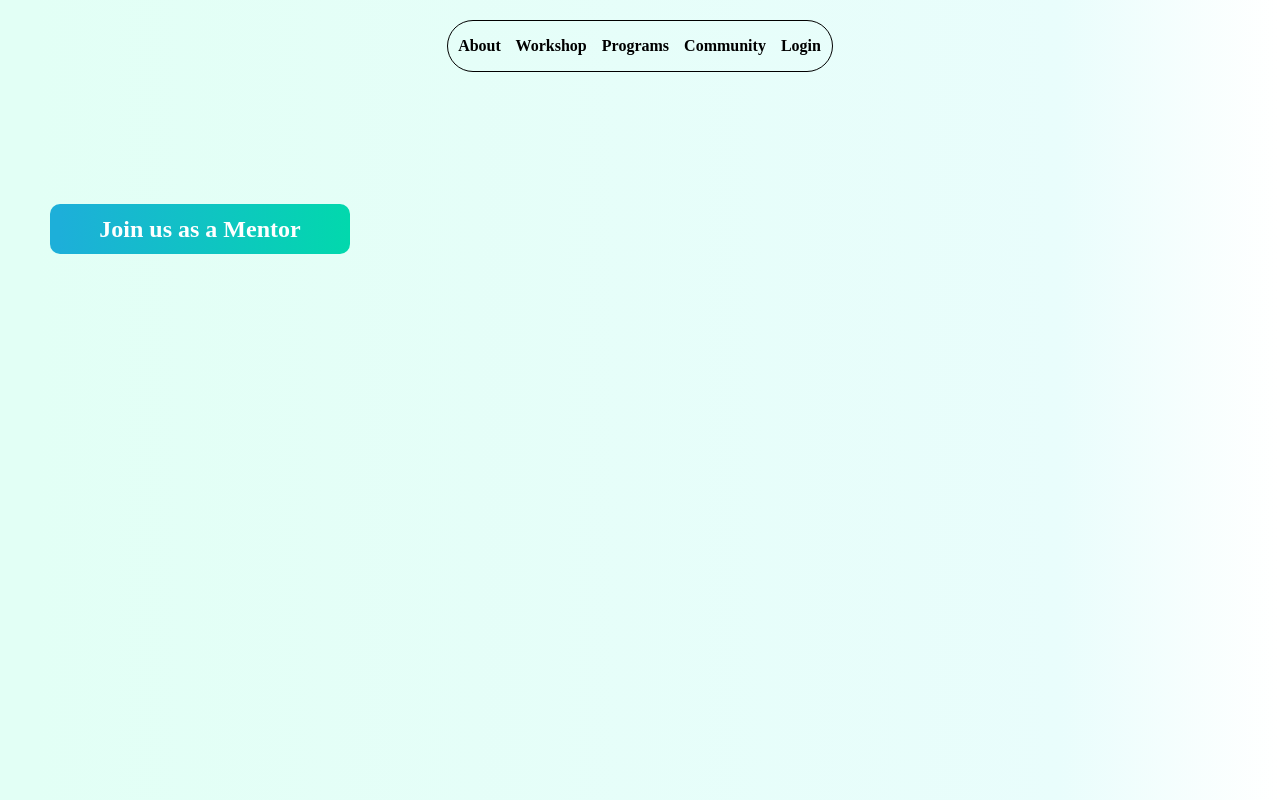
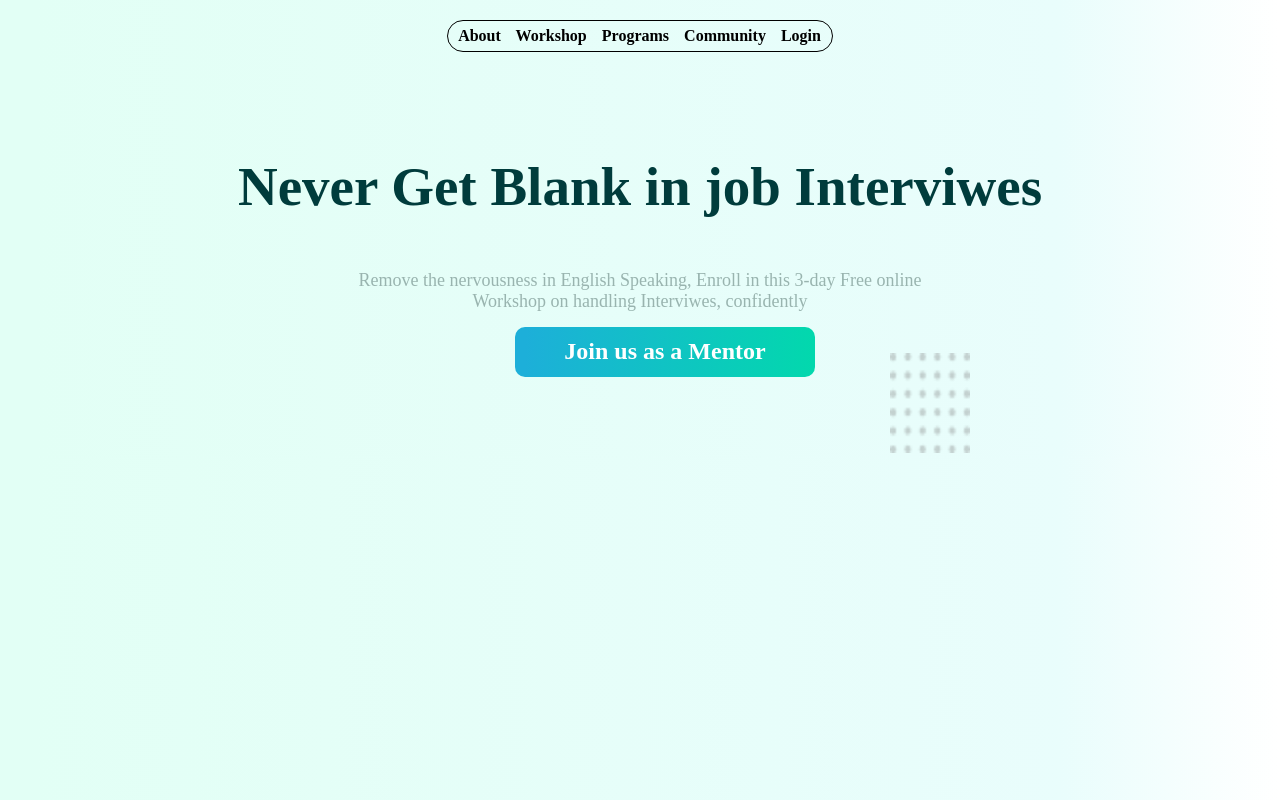
Before and after one commit to pranav-iitr/Assignment-MentorPlus, a React (Create React App) app: page / in a window 1280 px wide. Built offline with nearby package versions, Linux system fonts and the light colour scheme.

Commit message:
css fixes

```diff
--- a/src/App.css
+++ b/src/App.css
@@ -1,3 +1,49 @@
+h1{
+  font-size: 55px;
+  font-weight: bolder;
+  color: #003C3C;
+  font-family: Raleway;
+
+
+}
+h2{
+
+  width: 50vw;
+  font-family: Raleway;
+  font-size: 18px;
+  font-weight: 100;
+  color: #99B4AF;
+}
+.header-2{
+
+  width: 100%;
+  display: flex;
+  flex-direction: row;
+  justify-content: center;
+
+}
 .App {
+
+}
+.dots{
+  width: 80px;
+  height: 100px;
+  opacity: 0.6;
+  margin-top:-65px;
+  margin-left: 890px;
+}
+.button_container_1{
+  display:flex;
+  flex-direction: row;
+  justify-content: center;
+  z-index: 500;
+
+}
+.Sub_container_1{
+
+  display: flex;
+  flex-direction: column;
+  justify-content: flex-start;
+  height: 300px;
   text-align: center;
 }
--- a/src/App.js
+++ b/src/App.js
@@ -1,16 +1,28 @@
-import logo from './logo.svg';
-import './App.css';
-import Navbar from './components/navbar';
-import Gradaint_button from './components/gradaint_button';
+import logo from "./logo.svg";
+import "./App.css";
+import Navbar from "./components/navbar";
+import Gradaint_button from "./components/gradaint_button";
+
 function App() {
   return (
     <div className="App">
       <Navbar />
-      <Gradaint_button text="Join us as a Mentor"/>
-      <head>
-        tttttttttt
-    </head>
 
+      <div className="Sub_container_1">
+        <div><h1>Never Get Blank in job Interviwes</h1></div>
+        <div className="header-2">
+          <h2>
+            Remove the nervousness in English Speaking, Enroll in this 3-day
+            Free online Workshop on handling Interviwes, confidently
+          </h2>
+        </div>
+        <div className="button_container_1">
+
+          <Gradaint_button text="Join us as a Mentor" />
+        </div>
+      </div>
+
+      <img className="dots" src={require("../src/components/Union.png")} />
     </div>
   );
 }
--- a/src/components/navbar.css
+++ b/src/components/navbar.css
@@ -8,6 +8,7 @@
     border: solid #000;
     border-width: 1px;
     border-radius: 30px ;
+    height: 30px;
 
   }
   .navbar-container{
--- a/src/components/navbar.js
+++ b/src/components/navbar.js
@@ -70,7 +70,7 @@ function Navbar() {
           <div className="list-element"> Workshop 3</div>
         </div>
       </div>
-      <div className="flex-container">
+      {/* <div className="flex-container">
         <div
           onMouseLeave={() => {
             setProgram(false);
@@ -84,7 +84,7 @@ function Navbar() {
           <div className="list-element"> prog 2</div>
           <div className="list-element"> prog 3</div>
         </div>
-      </div>
+      </div> */}
     </>
   );
 }
```
Also changed, not shown: src/components/Union.png (added).
